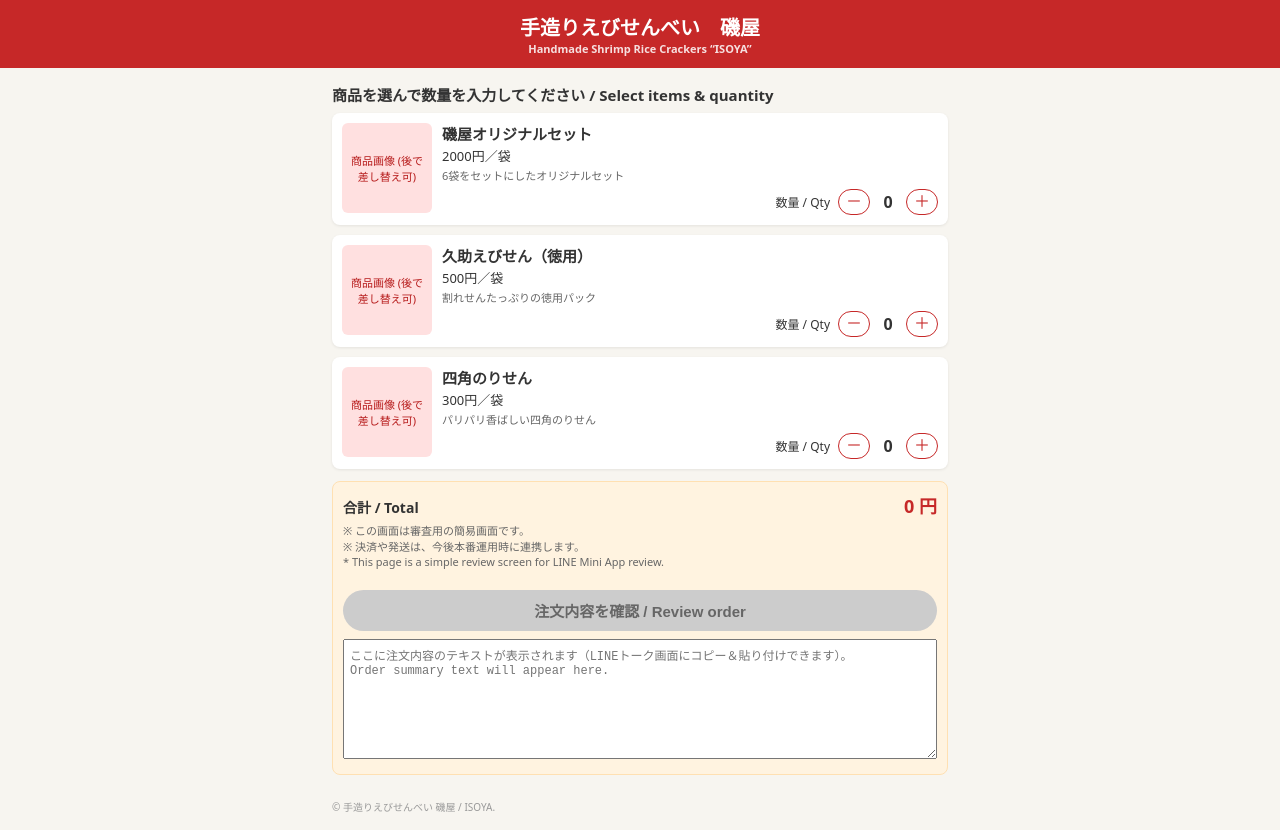
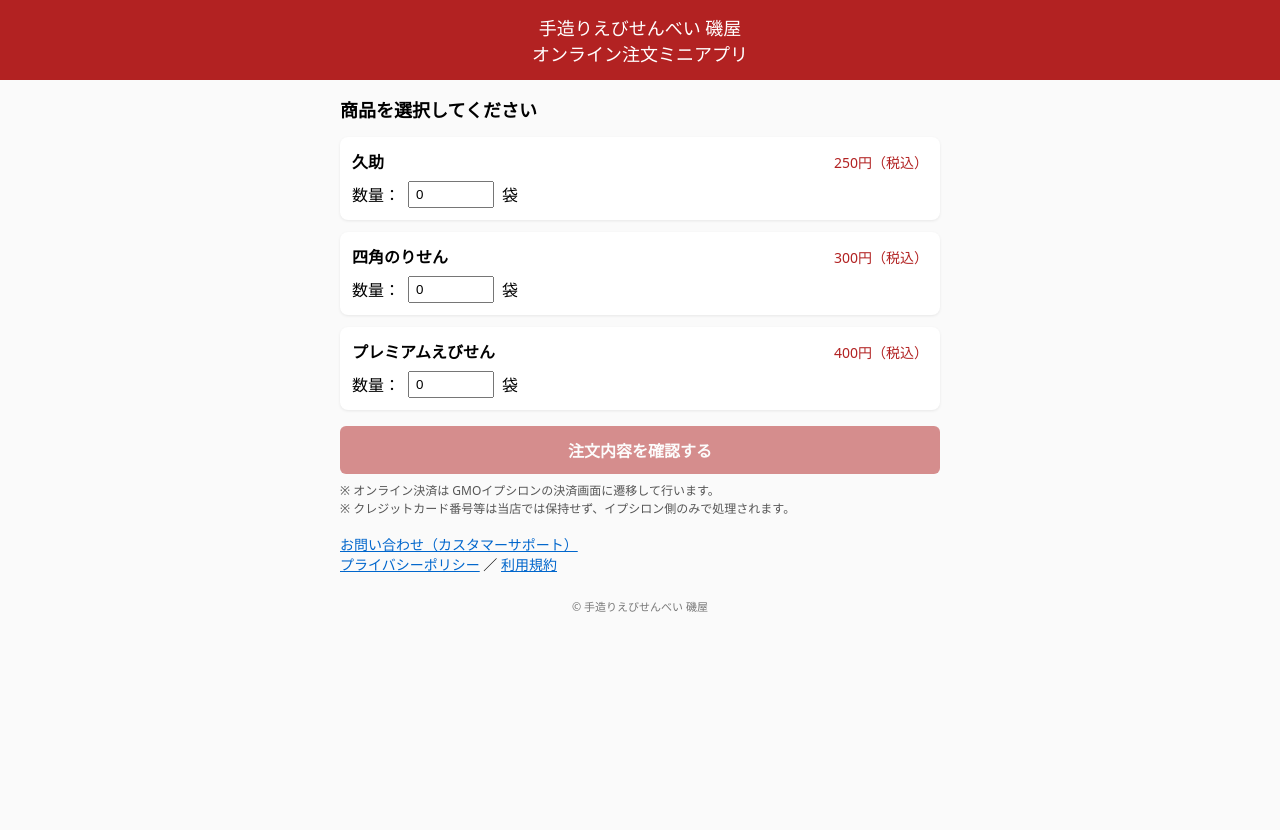
Before and after one commit to makun17060-web/line-render-app, a website: page public/main.html in a window 1280 px wide. After the commit the page ends 800 px from the top, so only its background shows below. Drawn offline with Linux system fonts and the light colour scheme.

Commit message:
Update main.html

```diff
--- a/public/main.html
+++ b/public/main.html
@@ -3,356 +3,211 @@
 <head>
   <meta charset="UTF-8" />
   <meta name="viewport" content="width=device-width,initial-scale=1" />
-  <title>手造りえびせんべい　磯屋</title>
+  <title>手造りえびせんべい 磯屋 ミニアプリ</title>
+  <script src="https://static.line-scdn.net/liff/edge/2/sdk.js"></script>
   <style>
     body {
+      font-family: system-ui, -apple-system, BlinkMacSystemFont, "Helvetica Neue", sans-serif;
       margin: 0;
-      font-family: system-ui, -apple-system, BlinkMacSystemFont, "Segoe UI", sans-serif;
-      background: #f7f5f0;
-      color: #333;
+      padding: 0;
+      background: #fafafa;
     }
     header {
-      background: #c62828;
+      background: #b22222;
       color: #fff;
+      padding: 14px 16px;
       text-align: center;
-      padding: 12px 8px;
-      font-size: 20px;
+      font-size: 18px;
+    }
+    .container {
+      padding: 16px;
+      max-width: 600px;
+      margin: 0 auto;
+    }
+    h2 {
+      font-size: 18px;
+      margin-top: 0;
+    }
+    .product {
+      background: #fff;
+      border-radius: 8px;
+      padding: 12px;
+      margin-bottom: 12px;
+      box-shadow: 0 1px 3px rgba(0,0,0,0.08);
+    }
+    .product-header {
+      display: flex;
+      justify-content: space-between;
+      align-items: baseline;
+      margin-bottom: 8px;
+    }
+    .product-name {
       font-weight: bold;
     }
-    header small {
-      display: block;
-      font-size: 11px;
-      opacity: 0.85;
-    }
-    main {
-      max-width: 640px;
-      margin: 0 auto;
-      padding: 12px;
-      box-sizing: border-box;
-    }
-    .section-title {
-      font-size: 15px;
-      font-weight: bold;
-      margin: 4px 0 8px;
-    }
-    .product-card {
-      display: flex;
-      padding: 10px;
-      margin-bottom: 10px;
-      background: #fff;
-      border-radius: 8px;
-      box-shadow: 0 1px 3px rgba(0,0,0,0.08);
-      box-sizing: border-box;
-    }
-    .thumb-box {
-      width: 90px;
-      height: 90px;
-      border-radius: 6px;
-      background: #ffe0e0;
-      display: flex;
-      align-items: center;
-      justify-content: center;
-      font-size: 11px;
-      color: #b71c1c;
-      text-align: center;
-      padding: 4px;
-      box-sizing: border-box;
-      flex-shrink: 0;
-    }
-    .product-body {
-      flex: 1;
-      margin-left: 10px;
-      display: flex;
-      flex-direction: column;
-      justify-content: space-between;
-      min-width: 0;
-    }
-    .product-name {
-      font-size: 15px;
-      font-weight: bold;
-      margin-bottom: 2px;
-    }
     .product-price {
-      font-size: 13px;
-      margin-bottom: 2px;
-    }
-    .product-desc {
-      font-size: 11px;
-      color: #666;
-      margin-bottom: 6px;
+      font-size: 14px;
+      color: #b22222;
     }
     .qty-row {
       display: flex;
       align-items: center;
-      justify-content: flex-end;
-      gap: 4px;
-      flex-wrap: nowrap;
-    }
-    .qty-label {
-      font-size: 12px;
-      margin-right: 4px;
-      white-space: nowrap;
-    }
-    .qty-btn {
-      min-width: 32px;
-      padding: 4px 0;
-      border-radius: 999px;
-      border: 1px solid #c62828;
-      background: #fff;
-      color: #c62828;
-      font-size: 16px;
-      line-height: 1;
-      text-align: center;
-    }
-    .qty-value {
-      min-width: 28px;
-      text-align: center;
-      font-size: 16px;
-      font-weight: 600;
-    }
-    .summary {
-      margin-top: 12px;
-      padding: 10px;
-      background: #fff3e0;
-      border-radius: 8px;
-      border: 1px solid #ffe0b2;
-    }
-    .summary-row {
-      display: flex;
-      justify-content: space-between;
-      align-items: baseline;
-    }
-    .summary-label {
-      font-size: 14px;
-      font-weight: bold;
-    }
-    .summary-total {
-      font-size: 18px;
-      font-weight: bold;
-      color: #c62828;
-    }
-    .note {
-      font-size: 11px;
-      color: #666;
+      gap: 8px;
       margin-top: 4px;
     }
-    #confirmBtn {
-      margin-top: 10px;
+    input[type="number"] {
+      width: 70px;
+      padding: 4px 6px;
+    }
+    .btn-main {
+      display: block;
       width: 100%;
-      padding: 10px;
+      padding: 12px;
+      margin-top: 16px;
+      border-radius: 6px;
       border: none;
-      border-radius: 999px;
-      background: #c62828;
+      font-size: 16px;
+      font-weight: bold;
+      background: #b22222;
       color: #fff;
-      font-size: 15px;
-      font-weight: bold;
     }
-    #confirmBtn:disabled {
-      background: #ccc;
-      color: #666;
+    .btn-main:disabled {
+      opacity: 0.5;
     }
-    #orderText {
+    .info {
+      font-size: 12px;
+      color: #555;
       margin-top: 8px;
-      width: 100%;
-      min-height: 120px;
-      font-size: 12px;
-      box-sizing: border-box;
-      padding: 6px;
+      line-height: 1.5;
+    }
+    .link-row {
+      margin-top: 16px;
+      font-size: 14px;
+    }
+    .link-row a {
+      color: #0066cc;
     }
     footer {
-      max-width: 640px;
-      margin: 12px auto 16px;
-      padding: 0 12px;
-      font-size: 10px;
-      color: #999;
-      box-sizing: border-box;
+      margin-top: 24px;
+      font-size: 11px;
+      color: #777;
+      text-align: center;
     }
   </style>
 </head>
 <body>
 <header>
-  手造りえびせんべい　磯屋
-  <small>Handmade Shrimp Rice Crackers “ISOYA”</small>
+  手造りえびせんべい 磯屋<br>オンライン注文ミニアプリ
 </header>
 
-<main>
-  <p class="section-title">商品を選んで数量を入力してください / Select items &amp; quantity</p>
+<div class="container">
+  <h2>商品を選択してください</h2>
 
-  <div id="productList"></div>
+  <div class="product" data-id="kusuke" data-name="久助" data-price="250">
+    <div class="product-header">
+      <div class="product-name">久助</div>
+      <div class="product-price">250円（税込）</div>
+    </div>
+    <div class="qty-row">
+      数量：
+      <input type="number" min="0" step="1" value="0" class="qty-input">
+      袋
+    </div>
+  </div>
 
-  <section class="summary">
-    <div class="summary-row">
-      <span class="summary-label">合計 / Total</span>
-      <span class="summary-total"><span id="totalAmount">0</span> 円</span>
+  <div class="product" data-id="nori" data-name="四角のりせん" data-price="300">
+    <div class="product-header">
+      <div class="product-name">四角のりせん</div>
+      <div class="product-price">300円（税込）</div>
     </div>
-    <p class="note">
-      ※ この画面は審査用の簡易画面です。<br>
-      ※ 決済や発送は、今後本番運用時に連携します。<br>
-      * This page is a simple review screen for LINE Mini App review.
-    </p>
-    <button id="confirmBtn" disabled>注文内容を確認 / Review order</button>
-    <textarea id="orderText" readonly
-      placeholder="ここに注文内容のテキストが表示されます（LINEトーク画面にコピー＆貼り付けできます）。&#10;Order summary text will appear here."></textarea>
-  </section>
-</main>
+    <div class="qty-row">
+      数量：
+      <input type="number" min="0" step="1" value="0" class="qty-input">
+      袋
+    </div>
+  </div>
 
-<footer>
-  © 手造りえびせんべい 磯屋 / ISOYA.
-</footer>
+  <div class="product" data-id="premium" data-name="プレミアムえびせん" data-price="400">
+    <div class="product-header">
+      <div class="product-name">プレミアムえびせん</div>
+      <div class="product-price">400円（税込）</div>
+    </div>
+    <div class="qty-row">
+      数量：
+      <input type="number" min="0" step="1" value="0" class="qty-input">
+      袋
+    </div>
+  </div>
+
+  <button id="toConfirmBtn" class="btn-main" disabled>注文内容を確認する</button>
+
+  <p class="info">
+    ※ オンライン決済は GMOイプシロンの決済画面に遷移して行います。<br>
+    ※ クレジットカード番号等は当店では保持せず、イプシロン側のみで処理されます。
+  </p>
+
+  <div class="link-row">
+    <a href="support.html" target="_blank">お問い合わせ（カスタマーサポート）</a><br>
+    <a href="privacy.html" target="_blank">プライバシーポリシー</a> ／
+    <a href="terms.html" target="_blank">利用規約</a>
+  </div>
+
+  <footer>
+    © 手造りえびせんべい 磯屋
+  </footer>
+</div>
 
 <script>
-  // 商品データ
-  const products = [
-    {
-      id: 1,
-      name: "磯屋オリジナルセット",
-      price: 2000,
-      description: "6袋をセットにしたオリジナルセット"
-    },
-    {
-      id: 2,
-      name: "久助えびせん（徳用）",
-      price: 500,
-      description: "割れせんたっぷりの徳用パック"
-    },
-    {
-      id: 3,
-      name: "四角のりせん",
-      price: 300,
-      description: "パリパリ香ばしい四角のりせん"
-    }
-  ];
+  // ★ここをあなたの本物のLIFF IDに変更してください
+  const LIFF_ID = "YOUR_LIFF_ID_HERE";
 
-  const quantities = {}; // { productId: qty }
-
-  const productListEl = document.getElementById("productList");
-  const totalAmountEl = document.getElementById("totalAmount");
-  const confirmBtn = document.getElementById("confirmBtn");
-  const orderTextEl = document.getElementById("orderText");
-
-  // 商品カードを描画
-  function renderProducts() {
-    productListEl.innerHTML = "";
-    products.forEach(p => {
-      const card = document.createElement("div");
-      card.className = "product-card";
-
-      const thumb = document.createElement("div");
-      thumb.className = "thumb-box";
-      thumb.textContent = "商品画像\n(後で差し替え可)";
-      card.appendChild(thumb);
-
-      const body = document.createElement("div");
-      body.className = "product-body";
-
-      const nameEl = document.createElement("div");
-      nameEl.className = "product-name";
-      nameEl.textContent = p.name;
-      body.appendChild(nameEl);
-
-      const priceEl = document.createElement("div");
-      priceEl.className = "product-price";
-      priceEl.textContent = `${p.price}円／袋`;
-      body.appendChild(priceEl);
-
-      const descEl = document.createElement("div");
-      descEl.className = "product-desc";
-      descEl.textContent = p.description;
-      body.appendChild(descEl);
-
-      const qtyRow = document.createElement("div");
-      qtyRow.className = "qty-row";
-
-      const label = document.createElement("span");
-      label.className = "qty-label";
-      label.textContent = "数量 / Qty";
-      qtyRow.appendChild(label);
-
-      const minusBtn = document.createElement("button");
-      minusBtn.className = "qty-btn";
-      minusBtn.textContent = "－";
-      minusBtn.addEventListener("click", () => changeQty(p.id, -1));
-      qtyRow.appendChild(minusBtn);
-
-      const valueSpan = document.createElement("span");
-      valueSpan.className = "qty-value";
-      valueSpan.id = `qty-${p.id}`;
-      valueSpan.textContent = "0";
-      qtyRow.appendChild(valueSpan);
-
-      const plusBtn = document.createElement("button");
-      plusBtn.className = "qty-btn";
-      plusBtn.textContent = "＋";
-      plusBtn.addEventListener("click", () => changeQty(p.id, +1));
-      qtyRow.appendChild(plusBtn);
-
-      body.appendChild(qtyRow);
-      card.appendChild(body);
-
-      productListEl.appendChild(card);
-    });
-  }
-
-  function changeQty(productId, delta) {
-    const current = quantities[productId] || 0;
-    const next = Math.max(0, current + delta);
-    quantities[productId] = next;
-    const valueSpan = document.getElementById(`qty-${productId}`);
-    if (valueSpan) valueSpan.textContent = String(next);
-    updateTotalAndButton();
-  }
-
-  function updateTotalAndButton() {
-    let total = 0;
-    products.forEach(p => {
-      const q = quantities[p.id] || 0;
-      total += p.price * q;
-    });
-    totalAmountEl.textContent = total;
-    confirmBtn.disabled = total <= 0;
-    if (total <= 0) {
-      orderTextEl.value = "";
+  async function initLiff() {
+    try {
+      await liff.init({ liffId: LIFF_ID });
+      // 必要ならここでプロフィール取得などが可能
+    } catch (e) {
+      console.log("LIFF init error", e);
     }
   }
 
-  function buildOrderText() {
+  initLiff();
+
+  const btn = document.getElementById("toConfirmBtn");
+  const products = document.querySelectorAll(".product");
+
+  function updateButtonState() {
+    let hasItem = false;
+    products.forEach(p => {
+      const qty = Number(p.querySelector(".qty-input").value || "0");
+      if (qty > 0) hasItem = true;
+    });
+    btn.disabled = !hasItem;
+  }
+
+  products.forEach(p => {
+    p.querySelector(".qty-input").addEventListener("input", updateButtonState);
+  });
+
+  btn.addEventListener("click", () => {
+    const orderItems = [];
     let total = 0;
-    let lines = [];
-    lines.push("【海老せんべい 注文内容 / Ebisen Order】");
-    lines.push("");
-
     products.forEach(p => {
-      const q = quantities[p.id] || 0;
-      if (q > 0) {
-        const subtotal = p.price * q;
-        total += subtotal;
-        lines.push(`${p.name} × ${q}袋 ＝ ${subtotal}円`);
+      const qty = Number(p.querySelector(".qty-input").value || "0");
+      if (qty > 0) {
+        const id = p.dataset.id;
+        const name = p.dataset.name;
+        const price = Number(p.dataset.price);
+        orderItems.push({ id, name, price, qty });
+        total += price * qty;
       }
     });
-
-    lines.push("");
-    lines.push(`合計金額：${total}円`);
-    lines.push("");
-    lines.push("お名前：");
-    lines.push("お電話番号：");
-    lines.push("お届け先住所：");
-    lines.push("ご希望の受け取り方法（宅配／店頭）：");
-    lines.push("");
-    lines.push("※ このテキストをコピーして、LINEトーク画面に貼り付けてください。");
-    lines.push("Please copy this text and send it via LINE chat.");
-
-    return lines.join("\n");
-  }
-
-  confirmBtn.addEventListener("click", () => {
-    if (confirmBtn.disabled) return;
-    orderTextEl.value = buildOrderText();
-    orderTextEl.focus();
+    const order = {
+      items: orderItems,
+      total
+    };
+    // confirm.html で読めるように保存
+    sessionStorage.setItem("currentOrder", JSON.stringify(order));
+    location.href = "confirm.html";
   });
-
-  // 初期描画
-  renderProducts();
-  updateTotalAndButton();
 </script>
 </body>
 </html>
```
